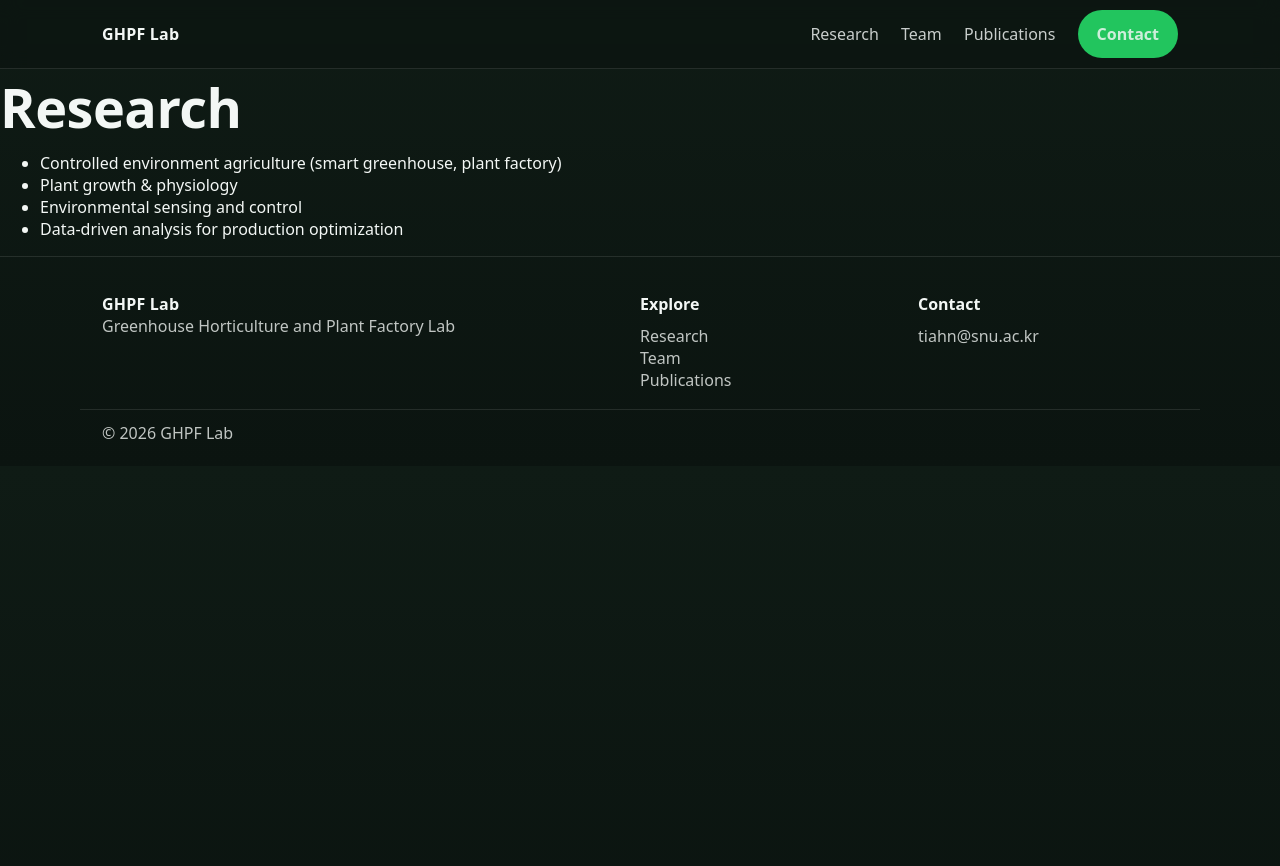
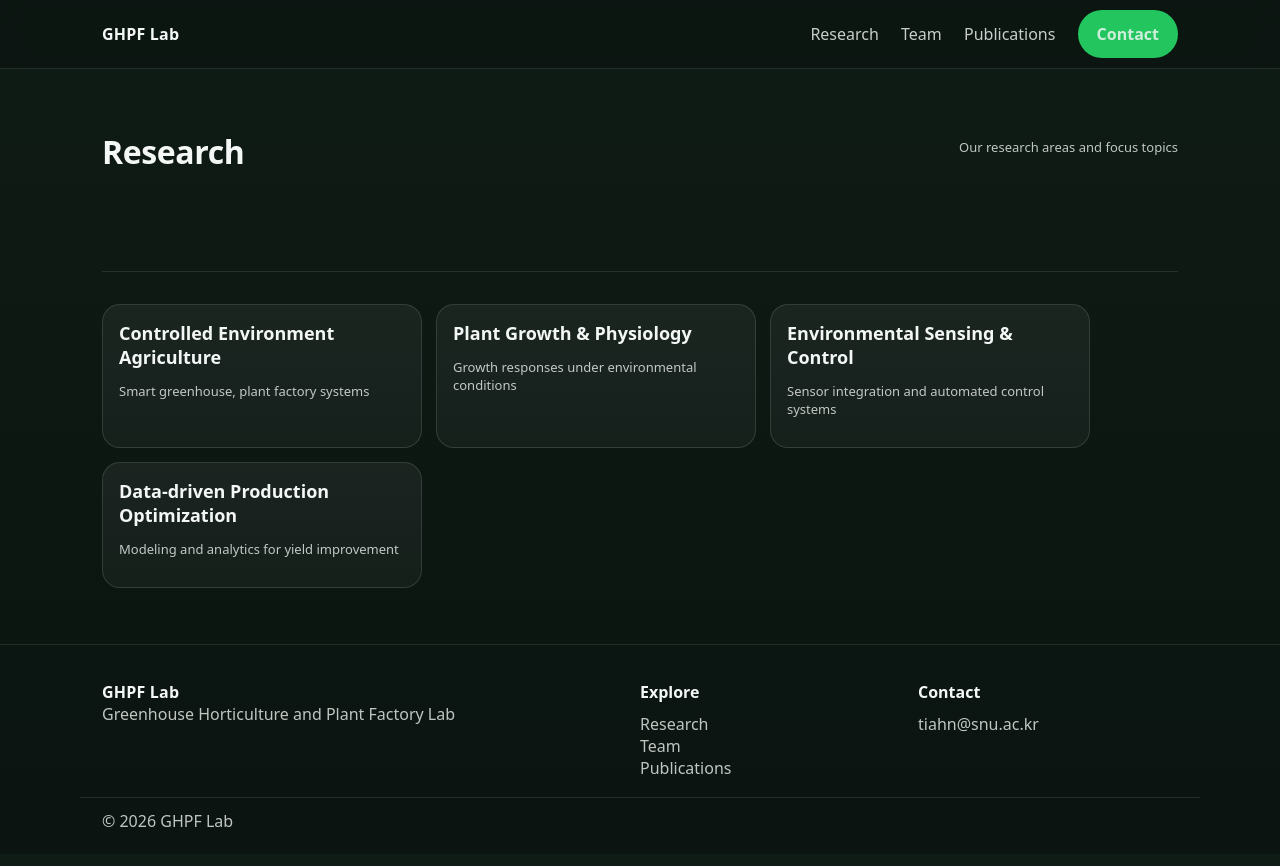
Before and after one commit to evergreendasol/Trial-2-lab-web, a Jekyll site: the page built from research.md, in a window 1280 px wide. Shown: the top 866 px of the page. Built offline with Jekyll 4.4.1, drawn with Linux system fonts in a browser that asks for light colours.

Commit message:
Unify research page layout and typography

```diff
--- a/research.md
+++ b/research.md
@@ -3,9 +3,39 @@ layout: default
 title: Research
 ---
 
-# Research
+<div class="container">
 
-- Controlled environment agriculture (smart greenhouse, plant factory)
-- Plant growth & physiology
-- Environmental sensing and control
-- Data-driven analysis for production optimization
+<section class="section">
+  <div class="section__head">
+    <h1 class="page-title">Research</h1>
+    <p class="muted small">Our research areas and focus topics</p>
+  </div>
+</section>
+
+<section class="section team-section">
+  <div class="grid team-grid">
+
+    <div class="card team-card">
+      <h3>Controlled Environment Agriculture</h3>
+      <p class="muted small">Smart greenhouse, plant factory systems</p>
+    </div>
+
+    <div class="card team-card">
+      <h3>Plant Growth & Physiology</h3>
+      <p class="muted small">Growth responses under environmental conditions</p>
+    </div>
+
+    <div class="card team-card">
+      <h3>Environmental Sensing & Control</h3>
+      <p class="muted small">Sensor integration and automated control systems</p>
+    </div>
+
+    <div class="card team-card">
+      <h3>Data-driven Production Optimization</h3>
+      <p class="muted small">Modeling and analytics for yield improvement</p>
+    </div>
+
+  </div>
+</section>
+
+</div>
```
